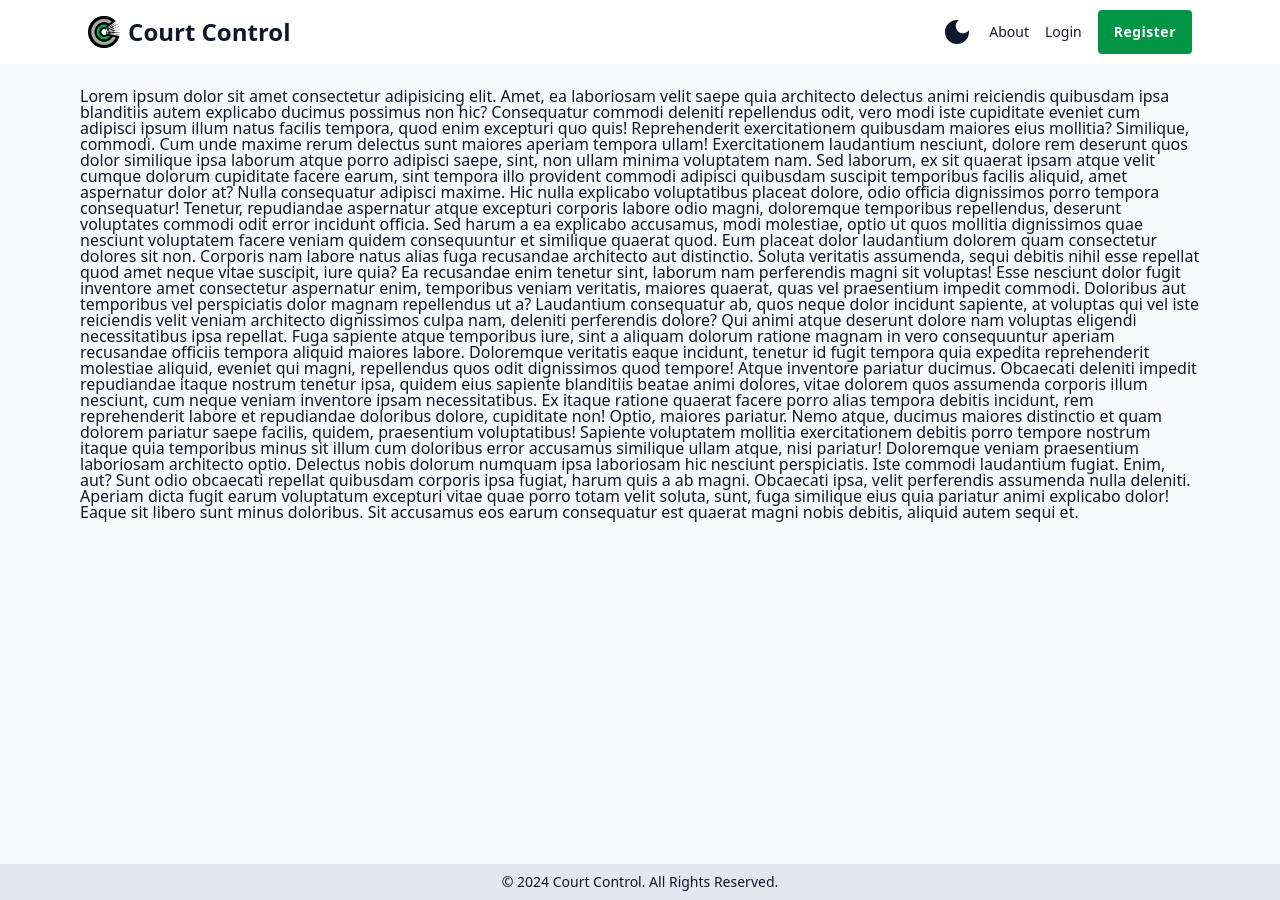
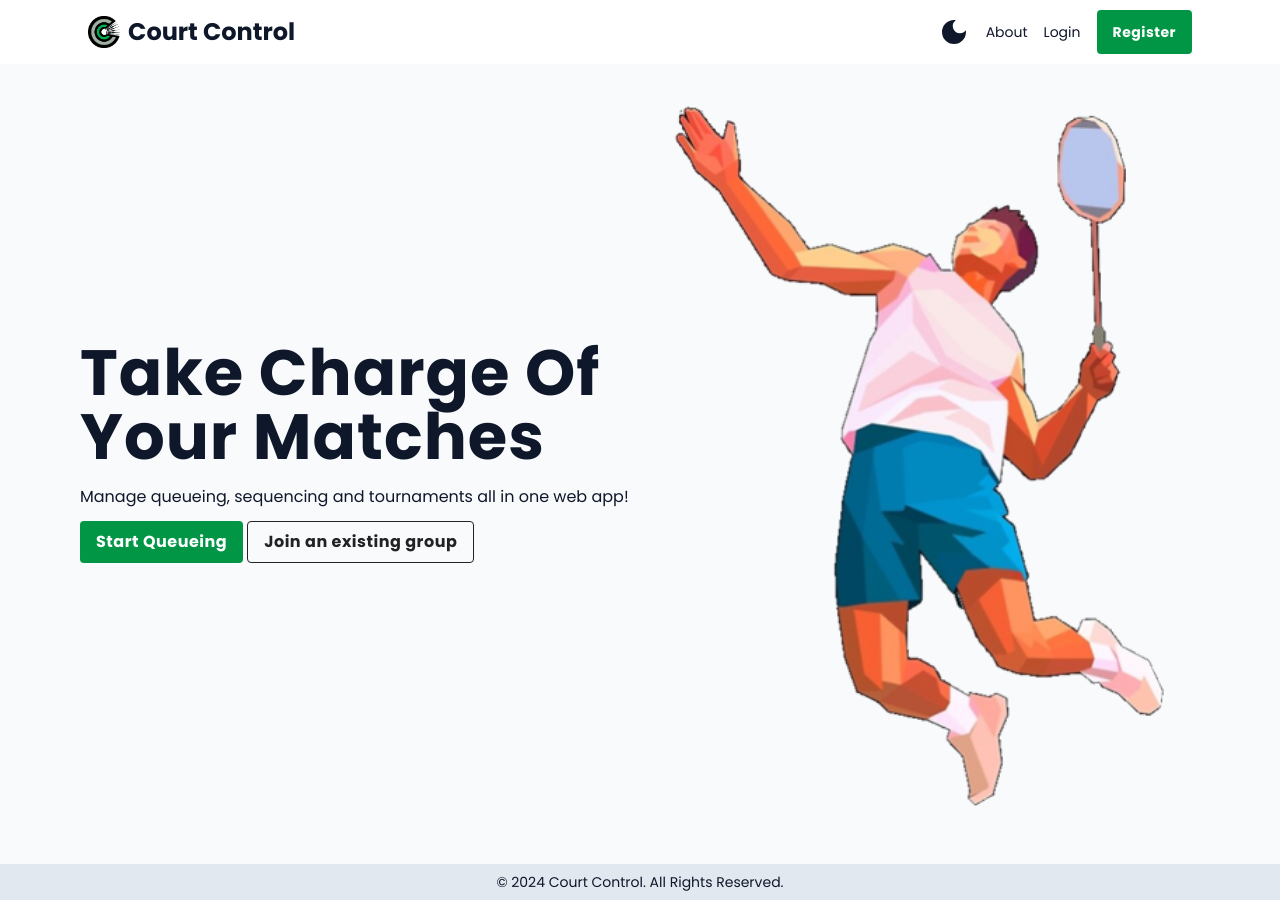
Before and after one commit to famasboy888/mern-court-control, a React (Vite) app in the folder frontend/: page / in a window 1280 px wide. Built offline with nearby package versions, Linux system fonts and the light colour scheme.

Commit message:
fix #10 - added landing page

```diff
--- a/frontend/index.html
+++ b/frontend/index.html
@@ -1,6 +1,12 @@
 <!DOCTYPE html>
 <html lang="en">
   <head>
+    <link rel="preconnect" href="https://fonts.googleapis.com" />
+    <link rel="preconnect" href="https://fonts.gstatic.com" crossorigin />
+    <link
+      href="https://fonts.googleapis.com/css2?family=Poppins:ital,wght@0,100;0,200;0,300;0,400;0,500;0,600;0,700;0,800;0,900;1,100;1,200;1,300;1,400;1,500;1,600;1,700;1,800;1,900&display=swap"
+      rel="stylesheet"
+    />
     <meta charset="UTF-8" />
     <link rel="icon" type="image/svg+xml" href="/cc_logo_round.png" />
     <meta name="viewport" content="width=device-width, initial-scale=1.0" />
--- a/frontend/package.json
+++ b/frontend/package.json
@@ -4,7 +4,7 @@
   "version": "0.0.0",
   "type": "module",
   "scripts": {
-    "dev": "vite",
+    "dev": "vite --host",
     "build": "tsc -b && vite build",
     "lint": "eslint .",
     "preview": "vite preview"
--- a/frontend/src/App.tsx
+++ b/frontend/src/App.tsx
@@ -12,6 +12,7 @@ import {
   Error,
   EventAdmin,
   EventLayout,
+  EventQueue,
   EventStats,
   GroupInfo,
   GroupLayout,
@@ -20,7 +21,6 @@ import {
   Profile,
   Register,
 } from "./pages";
-import EventQueue from "./pages/EventQueue";
 
 function App() {
   const user = {
--- a/frontend/src/components/Header.tsx
+++ b/frontend/src/components/Header.tsx
@@ -29,7 +29,7 @@ const Header = () => {
             ))}
           </nav>
           <button
-            className="text-[2rem] sm:hidden"
+            className="text-[2rem] min-[576px]:hidden"
             onClick={() => setToggleMenu(!toggleMenu)}
           >
             {toggleMenu ? <MdClose /> : <MdMenu />}
--- a/frontend/src/pages/Landing.tsx
+++ b/frontend/src/pages/Landing.tsx
@@ -1,66 +1,37 @@
+import { Link } from "react-router-dom";
 import { Footer, Header, PageContentWrapper } from "../components";
+import { badminton_smash } from "../assets/images";
 
 const Landing = () => {
   return (
     <div>
       <Header />
       <PageContentWrapper>
-        Lorem ipsum dolor sit amet consectetur adipisicing elit. Amet, ea
-        laboriosam velit saepe quia architecto delectus animi reiciendis
-        quibusdam ipsa blanditiis autem explicabo ducimus possimus non hic?
-        Consequatur commodi deleniti repellendus odit, vero modi iste cupiditate
-        eveniet cum adipisci ipsum illum natus facilis tempora, quod enim
-        excepturi quo quis! Reprehenderit exercitationem quibusdam maiores eius
-        mollitia? Similique, commodi. Cum unde maxime rerum delectus sunt
-        maiores aperiam tempora ullam! Exercitationem laudantium nesciunt,
-        dolore rem deserunt quos dolor similique ipsa laborum atque porro
-        adipisci saepe, sint, non ullam minima voluptatem nam. Sed laborum, ex
-        sit quaerat ipsam atque velit cumque dolorum cupiditate facere earum,
-        sint tempora illo provident commodi adipisci quibusdam suscipit
-        temporibus facilis aliquid, amet aspernatur dolor at? Nulla consequatur
-        adipisci maxime. Hic nulla explicabo voluptatibus placeat dolore, odio
-        officia dignissimos porro tempora consequatur! Tenetur, repudiandae
-        aspernatur atque excepturi corporis labore odio magni, doloremque
-        temporibus repellendus, deserunt voluptates commodi odit error incidunt
-        officia. Sed harum a ea explicabo accusamus, modi molestiae, optio ut
-        quos mollitia dignissimos quae nesciunt voluptatem facere veniam quidem
-        consequuntur et similique quaerat quod. Eum placeat dolor laudantium
-        dolorem quam consectetur dolores sit non. Corporis nam labore natus
-        alias fuga recusandae architecto aut distinctio. Soluta veritatis
-        assumenda, sequi debitis nihil esse repellat quod amet neque vitae
-        suscipit, iure quia? Ea recusandae enim tenetur sint, laborum nam
-        perferendis magni sit voluptas! Esse nesciunt dolor fugit inventore amet
-        consectetur aspernatur enim, temporibus veniam veritatis, maiores
-        quaerat, quas vel praesentium impedit commodi. Doloribus aut temporibus
-        vel perspiciatis dolor magnam repellendus ut a? Laudantium consequatur
-        ab, quos neque dolor incidunt sapiente, at voluptas qui vel iste
-        reiciendis velit veniam architecto dignissimos culpa nam, deleniti
-        perferendis dolore? Qui animi atque deserunt dolore nam voluptas
-        eligendi necessitatibus ipsa repellat. Fuga sapiente atque temporibus
-        iure, sint a aliquam dolorum ratione magnam in vero consequuntur aperiam
-        recusandae officiis tempora aliquid maiores labore. Doloremque veritatis
-        eaque incidunt, tenetur id fugit tempora quia expedita reprehenderit
-        molestiae aliquid, eveniet qui magni, repellendus quos odit dignissimos
-        quod tempore! Atque inventore pariatur ducimus. Obcaecati deleniti
-        impedit repudiandae itaque nostrum tenetur ipsa, quidem eius sapiente
-        blanditiis beatae animi dolores, vitae dolorem quos assumenda corporis
-        illum nesciunt, cum neque veniam inventore ipsam necessitatibus. Ex
-        itaque ratione quaerat facere porro alias tempora debitis incidunt, rem
-        reprehenderit labore et repudiandae doloribus dolore, cupiditate non!
-        Optio, maiores pariatur. Nemo atque, ducimus maiores distinctio et quam
-        dolorem pariatur saepe facilis, quidem, praesentium voluptatibus!
-        Sapiente voluptatem mollitia exercitationem debitis porro tempore
-        nostrum itaque quia temporibus minus sit illum cum doloribus error
-        accusamus similique ullam atque, nisi pariatur! Doloremque veniam
-        praesentium laboriosam architecto optio. Delectus nobis dolorum numquam
-        ipsa laboriosam hic nesciunt perspiciatis. Iste commodi laudantium
-        fugiat. Enim, aut? Sunt odio obcaecati repellat quibusdam corporis ipsa
-        fugiat, harum quis a ab magni. Obcaecati ipsa, velit perferendis
-        assumenda nulla deleniti. Aperiam dicta fugit earum voluptatum excepturi
-        vitae quae porro totam velit soluta, sunt, fuga similique eius quia
-        pariatur animi explicabo dolor! Eaque sit libero sunt minus doloribus.
-        Sit accusamus eos earum consequatur est quaerat magni nobis debitis,
-        aliquid autem sequi et.
+        <section className="text-center grid grid-cols-1 md:text-left md:grid-cols-2">
+          <div className="flex items-center justify-center md:col-start-2 md:col-end-3">
+            <img
+              src={badminton_smash}
+              alt="badminton-smash"
+              className=" w-[90%]"
+            />
+          </div>
+          <article className="flex flex-col justify-center gap-2 max-sm:-mt-20 md:col-start-1 md:col-end-2 md:row-start-1 md:row-end-3">
+            <div>
+              <h1 className=" font-bold py-2">Take charge of your matches</h1>
+              <p className="mt-1 py-2">
+                Manage queueing, sequencing and tournaments all in one web app!
+              </p>
+            </div>
+            <div className="flex flex-col gap-1 md:flex-row md:text-nowrap">
+              <Link to="/login" className="btn btn-primary">
+                Start Queueing
+              </Link>
+              <Link to="/" className="btn btn-secondary">
+                Join an existing group
+              </Link>
+            </div>
+          </article>
+        </section>
       </PageContentWrapper>
       <Footer />
     </div>
--- a/frontend/src/pages/index.ts
+++ b/frontend/src/pages/index.ts
@@ -10,6 +10,7 @@ export { default as EditEvent } from "./EditEvent";
 export { default as Error } from "./Error";
 export { default as EventAdmin } from "./EventAdmin";
 export { default as EventLayout } from "./EventLayout";
+export { default as EventQueue } from "./EventQueue";
 export { default as EventStats } from "./EventStats";
 export { default as GroupInfo } from "./GroupInfo";
 export { default as GroupLayout } from "./GroupLayout";
```
